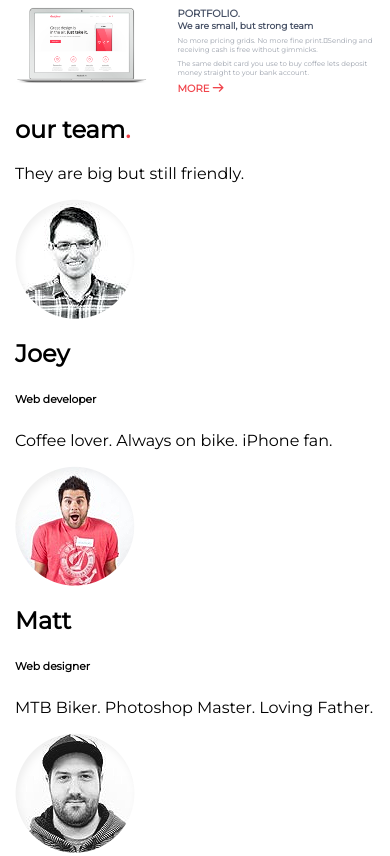
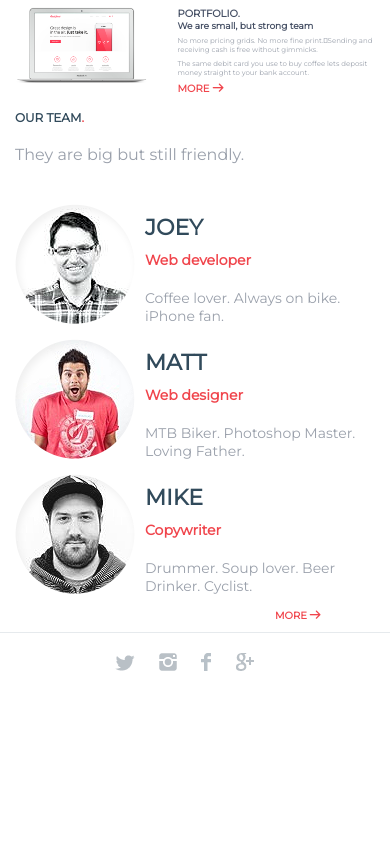
Before and after one commit to imnofear555/imnofear555.github.io, a plain HTML site: page portfolio/index.html in a window 390 px wide. Shown: the part 1073-1929 px from the top of the page. After the commit the page ends 1768 px from the top, so only its background shows below. Drawn offline with nearby package versions, Linux system fonts and the light colour scheme.

Commit message:
add cod
add cod

```diff
--- a/portfolio/css/style.css
+++ b/portfolio/css/style.css
@@ -169,6 +169,61 @@ max-width: 100%;
 	color: #9aa0ab;
 	margin-bottom: 35px;
 }
+.section3 {
+	margin: 105px 0px 130px 0px;
+}
+.teamh h1 {
+		font-size: 32px;
+		font-weight: bold;
+		color: #314a5b;
+		text-transform: uppercase;
+		margin-bottom: 20px;
+	}
+.teamh p {
+	font-size: 16px;
+	color: #9aa0ab;
+	margin-bottom: 40px;
+}
+.team img {
+	float: left;
+	padding-right: 10px;
+}
+.team h1 {
+	font-size: 22px;
+	text-transform: uppercase;
+	color: #314a5b;
+	font-weight: bold;
+	margin: 10px 0px;
+}
+.team h6 {
+	font-size: 14px;
+	color: #f0454c;
+	font-weight: bold;
+	margin: 10px 0px 20px 0px;
+}
+.team p {
+	color: #9aa0ab;
+	font-size: 14px;
+}
+.team a {
+	display: inline-block;
+	margin-left: 260px;
+}
+.team a img {
+	float: none;
+	padding: 0;
+}
+
+.footer4 {
+	border-top: 1px #e6eaed solid;
+	padding:  20px 0px;
+}
+.iconsoc {
+	margin-left: 480px;
+}
+.iconsoc img {
+	padding-right: 20px;
+}
 
 @media screen and (max-width: 767px) { /*---------- Медиа-запрос, парметры отображение елементов в определленом разрешении ---------- */
   .menu {
@@ -204,12 +259,12 @@ max-width: 100%;
   	padding-left: 20px;
   }
   .splink a:nth-child(1) {
-  	padding-left: 150px;
-  	padding-right: 10.5px;
+  	padding-left: 10px;
+  	padding-right: 10px;
   }
    .splink a:nth-child(2) {
-  	padding-right: 155px;
-  	padding-left: 25px;
+  	padding-right: 10px;
+  	padding-left: 10px;
   }
 }
 @media screen and (max-width: 767px) {
@@ -218,7 +273,8 @@ max-width: 100%;
 	color: #314a5b;
 	max-width: 100%;
 	text-transform: uppercase;
-	margin: 0px 0px 20px 0px;}
+	margin: 0px 0px 20px 0px;
+	}
   .main-h1 h3 {
 	font-size: 14px;
 	color: #314a5b;
@@ -232,7 +288,6 @@ max-width: 100%;
 	background: #fa5c65;
 	padding: 12px 25px;
 	border-radius: 10px;}
-}
 	.section1 {
 	margin: 5px 0px;
 	}
@@ -264,3 +319,16 @@ max-width: 100%;
 	font-size: 7px;
 	margin: 0px 0px 5px 0px;
 	}
+	.teamh h1 {
+		font-size: 12px;
+		font-weight: bold;
+		color: #314a5b;
+		text-transform: uppercase;
+	}
+	.section3 {
+		margin: 5px 0px 10px 0px;
+	}
+	.iconsoc {
+		margin-left: 100px;
+	}
+}
```
Lines whose indentation alone changed are shown as unchanged.
